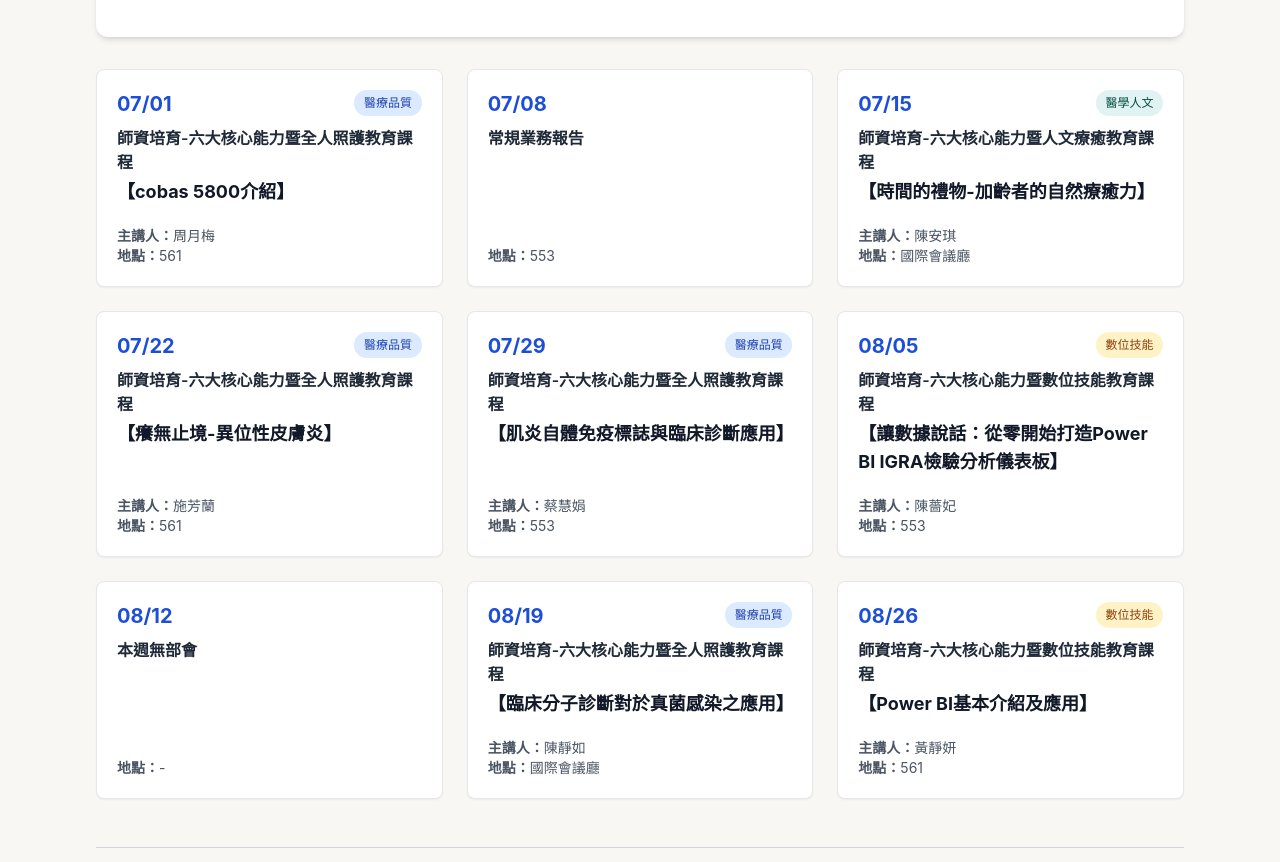
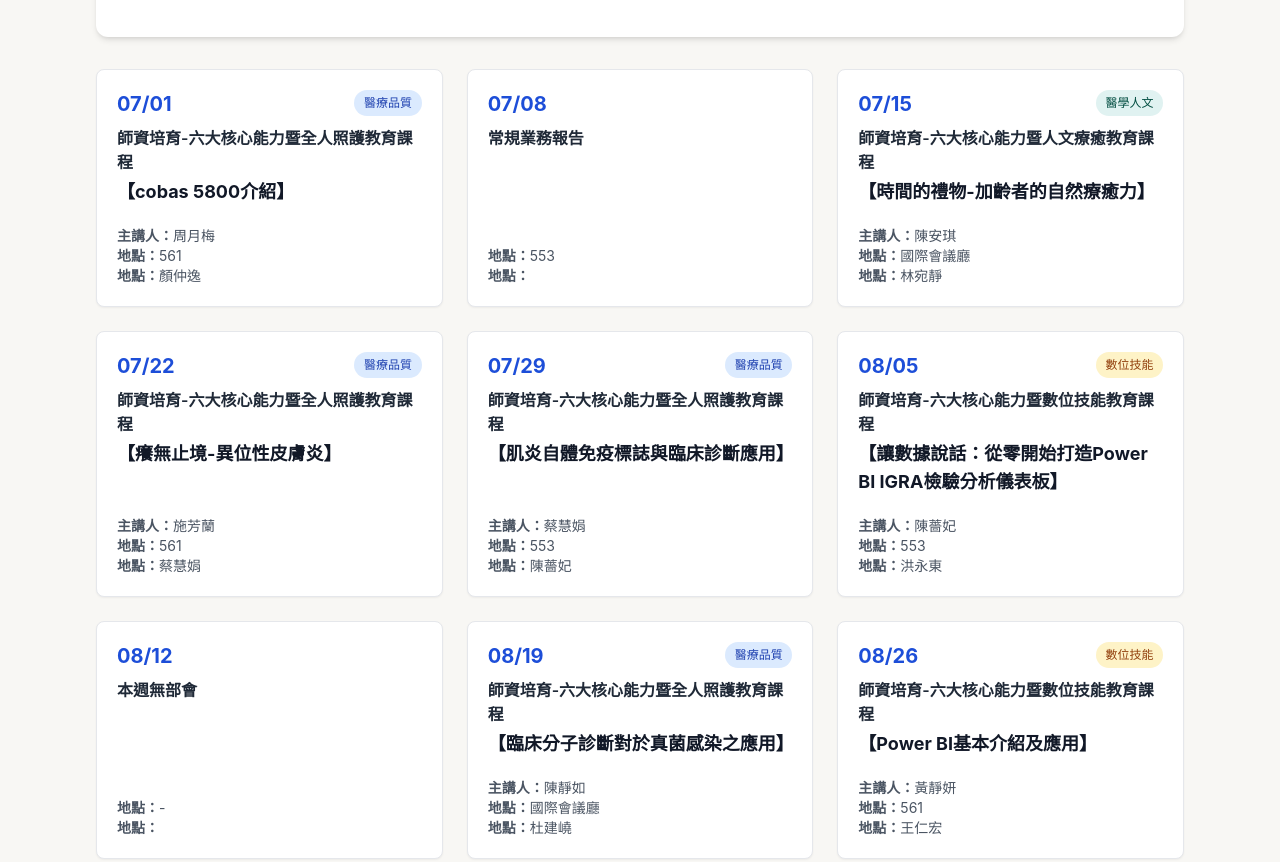
Before and after one commit to chiachen2507/cpschedule, a plain HTML site: page index.html in a window 1280 px wide. Shown: the part 766-1628 px from the top of the page. Drawn offline with nearby package versions, Linux system fonts and the light colour scheme.

Commit message:
Update index.html

```diff
--- a/index.html
+++ b/index.html
@@ -167,6 +167,7 @@
                     <div>
                         ${course.speaker ? `<p class="text-sm text-gray-600 mt-2"><span class="font-semibold">主講人：</span>${course.speaker}</p>` : ''}
                         <p class="text-sm text-gray-600"><span class="font-semibold">地點：</span>${course.location}</p>
+                        <p class="text-sm text-gray-600"><span class="font-semibold">地點：</span>${course.moderator}</p>
                     </div>
                 `;
 
```
